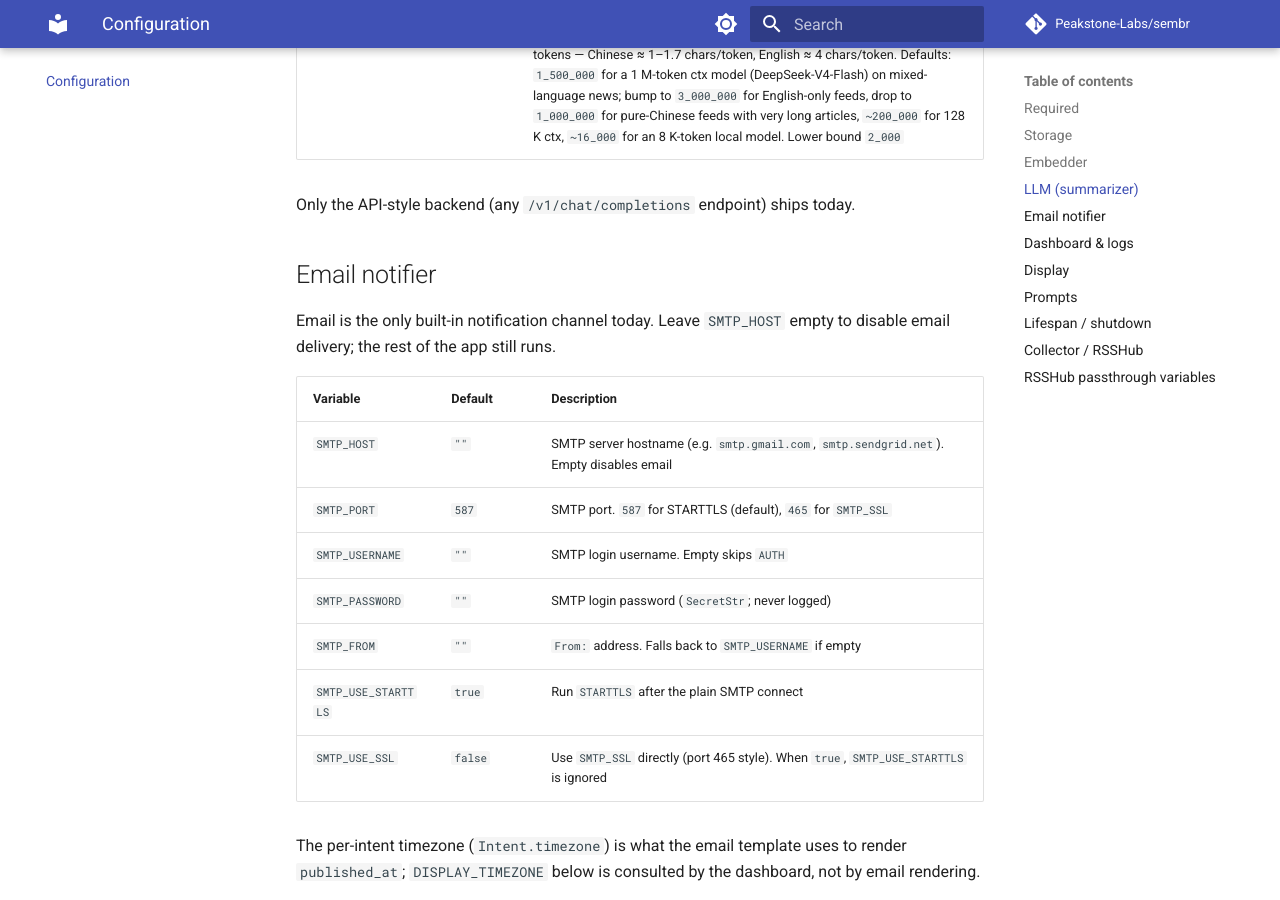
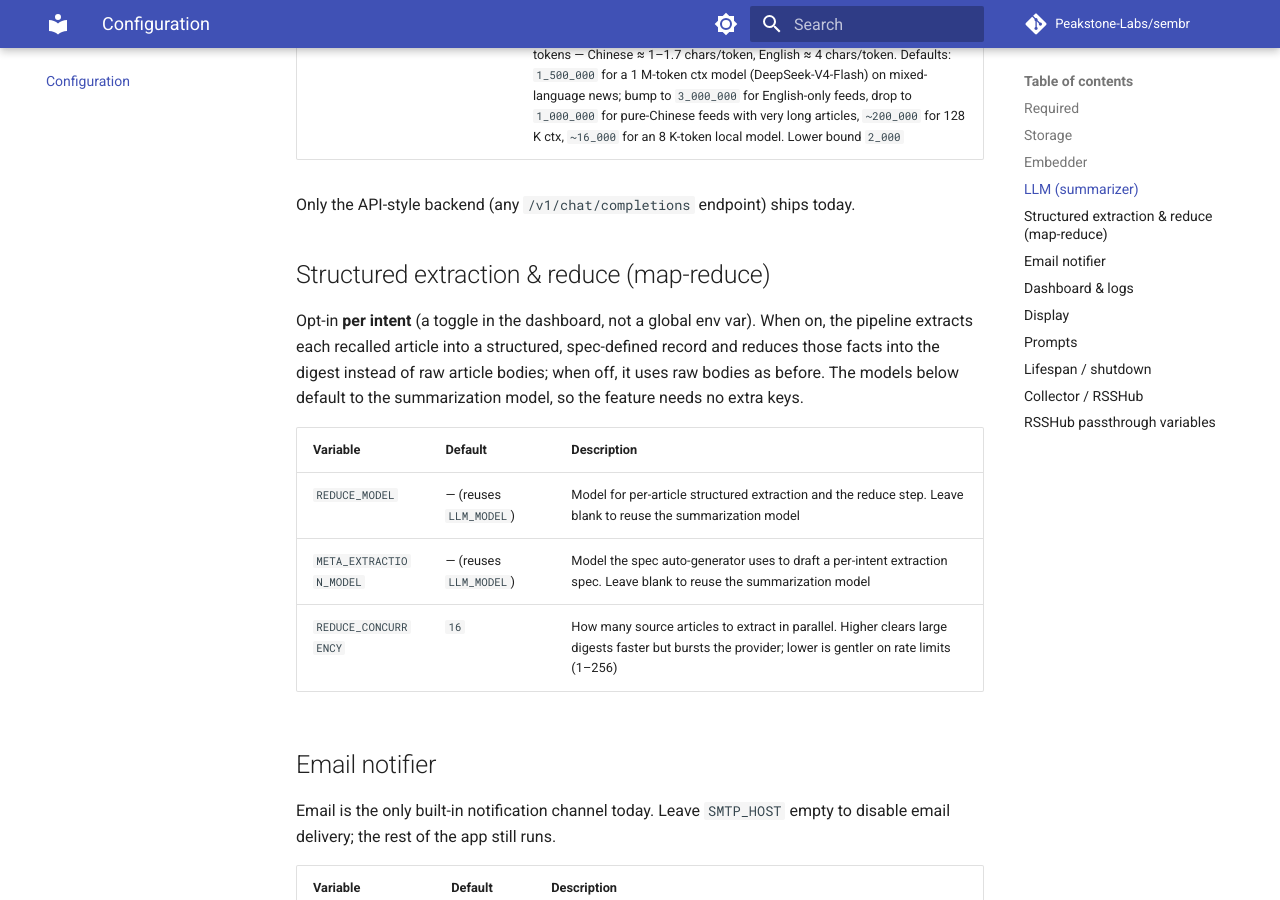
Before and after one commit to Peakstone-Labs/sembr, an MkDocs documentation site: the page built from docs/configuration.md, in a window 1280 px wide and 900 px high, scrolled down 2318 px. Built offline with MkDocs 1.6.1 and Material for MkDocs 9.7.7, drawn with Linux system fonts in a browser that asks for light colours; comment, search, counter and statistics services are not loaded.

Commit message:
docs(map-reduce): document structured extraction + reduce
- CHANGELOG [Unreleased]: Added entry for LLM structured extraction (map),
  per-digest source extraction, auto-generated/editable specs, production reduce
  + reduce_mode badge, and the new REDUCE_MODEL / META_EXTRACTION_MODEL /
  REDUCE_CONCURRENCY config.
- Configuration reference (en + zh): new "Structured extraction & reduce" table.
- README (en + zh): one feature bullet under "What's in the box".
- config.py: reduce_model description no longer calls reduce a "future" step.

Co-Authored-By: Claude Opus 4.8 (1M context) <noreply@anthropic.com>

```diff
--- a/docs/configuration.md
+++ b/docs/configuration.md
@@ -55,6 +55,16 @@ The same key is reused as `LLM_API_KEY` by default — SiliconFlow hosts both BG
 | `LLM_MAX_PROMPT_CHARS` | `1_500_000` | Total prompt-side character budget (system + instruction + assembled articles). The pipeline reserves ~15 % for the response, then water-fills article bodies into the remainder — short articles stay whole, only the longest get truncated. Tune to your model's context window. Characters, not tokens — Chinese ≈ 1–1.7 chars/token, English ≈ 4 chars/token. Defaults: `1_500_000` for a 1 M-token ctx model (DeepSeek-V4-Flash) on mixed-language news; bump to `3_000_000` for English-only feeds, drop to `1_000_000` for pure-Chinese feeds with very long articles, `~200_000` for 128 K ctx, `~16_000` for an 8 K-token local model. Lower bound `2_000` |
 
 Only the API-style backend (any `/v1/chat/completions` endpoint) ships today.
+
+## Structured extraction & reduce (map-reduce)
+
+Opt-in **per intent** (a toggle in the dashboard, not a global env var). When on, the pipeline extracts each recalled article into a structured, spec-defined record and reduces those facts into the digest instead of raw article bodies; when off, it uses raw bodies as before. The models below default to the summarization model, so the feature needs no extra keys.
+
+| Variable | Default | Description |
+|----------|---------|-------------|
+| `REDUCE_MODEL` | — (reuses `LLM_MODEL`) | Model for per-article structured extraction and the reduce step. Leave blank to reuse the summarization model |
+| `META_EXTRACTION_MODEL` | — (reuses `LLM_MODEL`) | Model the spec auto-generator uses to draft a per-intent extraction spec. Leave blank to reuse the summarization model |
+| `REDUCE_CONCURRENCY` | `16` | How many source articles to extract in parallel. Higher clears large digests faster but bursts the provider; lower is gentler on rate limits (1–256) |
 
 ## Email notifier
 
```
Also changed, not shown: CHANGELOG.md (+22 -0 lines), README.md (+1 -0 lines), README.zh-CN.md (+1 -0 lines), docs/zh/configuration.md (+10 -0 lines), 1 other file.
